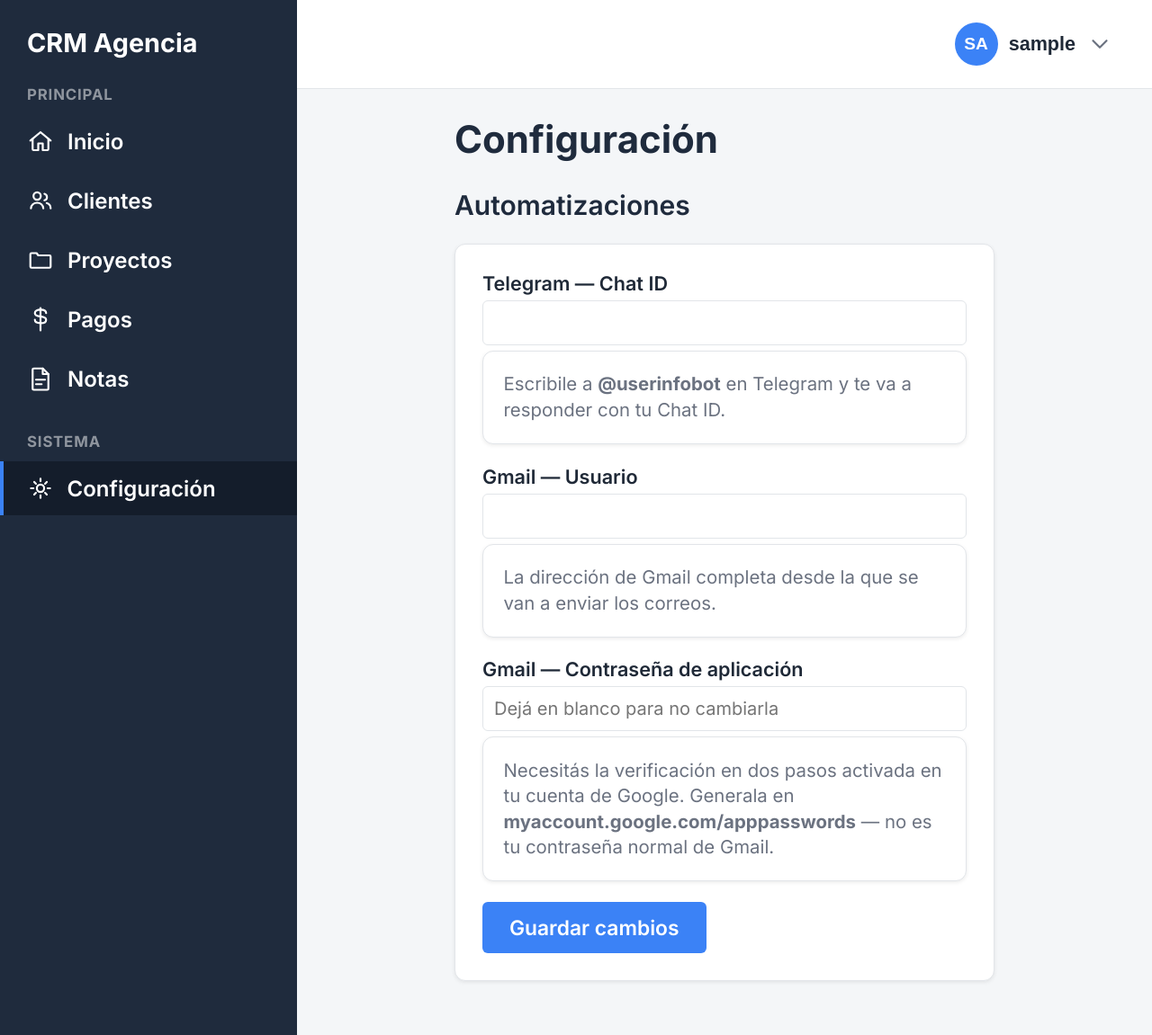
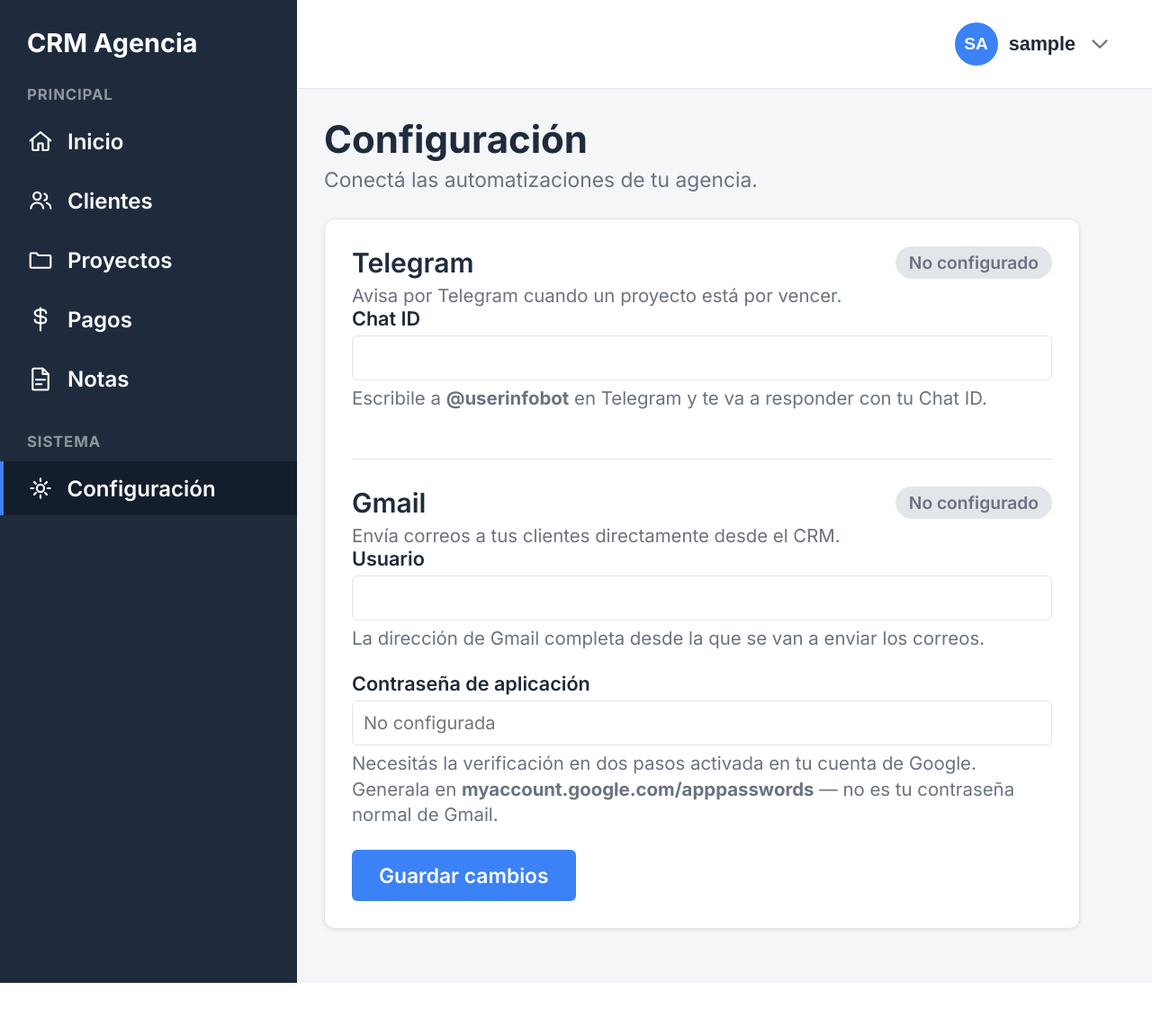
Before and after one commit to sebassj06/CRM, a Flask app: page /configuracion in a window 1280 px wide. Shown: the whole page at 90% size. After the commit the page ends 1093 px from the top, so only its background shows below. Run offline with Flask 3, Linux system fonts and the light colour scheme; the visitor is signed in with stand-in values (Sample User, id 1); data that the repository does not hold is empty; parts of the project's set-up code (start-up, migrations or seed data) failed here and were passed over; some libraries are stand-ins or nearby versions.

Commit message:
Rediseno de Configuracion: estado conectado/no configurado por servicio, y fix de un bug donde los textos descriptivos se veian como cajas de input

```diff
--- a/web/static/style.css
+++ b/web/static/style.css
@@ -447,6 +447,34 @@
     margin-top: 0;
 }
 
+.formulario-ancho {
+    max-width: 560px;
+}
+
+.seccion-config {
+    padding-bottom: var(--space-5);
+    margin-bottom: var(--space-5);
+    border-bottom: 1px solid var(--color-border);
+}
+
+.seccion-config:last-of-type {
+    border-bottom: none;
+    padding-bottom: 0;
+    margin-bottom: var(--space-4);
+}
+
+.seccion-config-encabezado {
+    display: flex;
+    align-items: center;
+    justify-content: space-between;
+    gap: var(--space-2);
+    margin-bottom: var(--space-1);
+}
+
+.seccion-config-encabezado h2 {
+    margin: 0;
+}
+
 .formulario input[type="text"],
 .formulario input[type="password"],
 .formulario input[type="date"],
@@ -856,7 +884,12 @@
 }
 
 .texto-secundario {
+    background: none;
+    border: none;
+    box-shadow: none;
+    padding: 0;
     margin-top: 2px;
+    margin-bottom: 0;
     font-size: var(--font-size-small);
     color: var(--color-text-muted);
 }
@@ -911,6 +944,10 @@
 }
 
 .ayuda-campo {
+    background: none;
+    border: none;
+    box-shadow: none;
+    padding: 0;
     margin-top: var(--space-1);
     margin-bottom: 0;
     font-size: var(--font-size-small);
--- a/web/templates/configuracion.html
+++ b/web/templates/configuracion.html
@@ -3,28 +3,55 @@
 {% block title %}Configuración · CRM Agencia{% endblock %}
 
 {% block content %}
-    <div class="contenedor-angosto">
-        <h1>Configuración</h1>
-        <h2>Automatizaciones</h2>
+    <div class="encabezado-pagina">
+        <div>
+            <h1>Configuración</h1>
+            <p class="encabezado-descripcion">Conectá las automatizaciones de tu agencia.</p>
+        </div>
+    </div>
 
-        <form method="POST" class="formulario">
-            <input type="hidden" name="csrf_token" value="{{ csrf_token() }}">
+    <form method="POST" class="formulario formulario-ancho">
+        <input type="hidden" name="csrf_token" value="{{ csrf_token() }}">
+
+        <div class="seccion-config">
+            <div class="seccion-config-encabezado">
+                <h2>Telegram</h2>
+                {% if agencia[2] %}
+                    <span class="badge badge-completado">Conectado</span>
+                {% else %}
+                    <span class="badge badge-pendiente">No configurado</span>
+                {% endif %}
+            </div>
+            <p class="texto-secundario">Avisa por Telegram cuando un proyecto está por vencer.</p>
             <div class="campo">
-                <label for="telegram_chat_id">Telegram — Chat ID</label>
+                <label for="telegram_chat_id">Chat ID</label>
                 <input type="text" id="telegram_chat_id" name="telegram_chat_id" value="{{ agencia[2] or '' }}">
                 <p class="ayuda-campo">Escribile a <strong>@userinfobot</strong> en Telegram y te va a responder con tu Chat ID.</p>
             </div>
+        </div>
+
+        <div class="seccion-config">
+            <div class="seccion-config-encabezado">
+                <h2>Gmail</h2>
+                {% if agencia[3] and agencia[4] %}
+                    <span class="badge badge-completado">Conectado</span>
+                {% else %}
+                    <span class="badge badge-pendiente">No configurado</span>
+                {% endif %}
+            </div>
+            <p class="texto-secundario">Envía correos a tus clientes directamente desde el CRM.</p>
             <div class="campo">
-                <label for="gmail_user">Gmail — Usuario</label>
+                <label for="gmail_user">Usuario</label>
                 <input type="text" id="gmail_user" name="gmail_user" value="{{ agencia[3] or '' }}">
                 <p class="ayuda-campo">La dirección de Gmail completa desde la que se van a enviar los correos.</p>
             </div>
             <div class="campo">
-                <label for="gmail_app_password">Gmail — Contraseña de aplicación</label>
-                <input type="password" id="gmail_app_password" name="gmail_app_password" placeholder="Dejá en blanco para no cambiarla">
+                <label for="gmail_app_password">Contraseña de aplicación</label>
+                <input type="password" id="gmail_app_password" name="gmail_app_password" placeholder="{{ 'Dejá en blanco para no cambiarla' if agencia[4] else 'No configurada' }}">
                 <p class="ayuda-campo">Necesitás la verificación en dos pasos activada en tu cuenta de Google. Generala en <strong>myaccount.google.com/apppasswords</strong> — no es tu contraseña normal de Gmail.</p>
             </div>
-            <input type="submit" value="Guardar cambios" data-cargando="Guardando...">
-        </form>
-    </div>
+        </div>
+
+        <input type="submit" value="Guardar cambios" data-cargando="Guardando...">
+    </form>
 {% endblock %}
```
